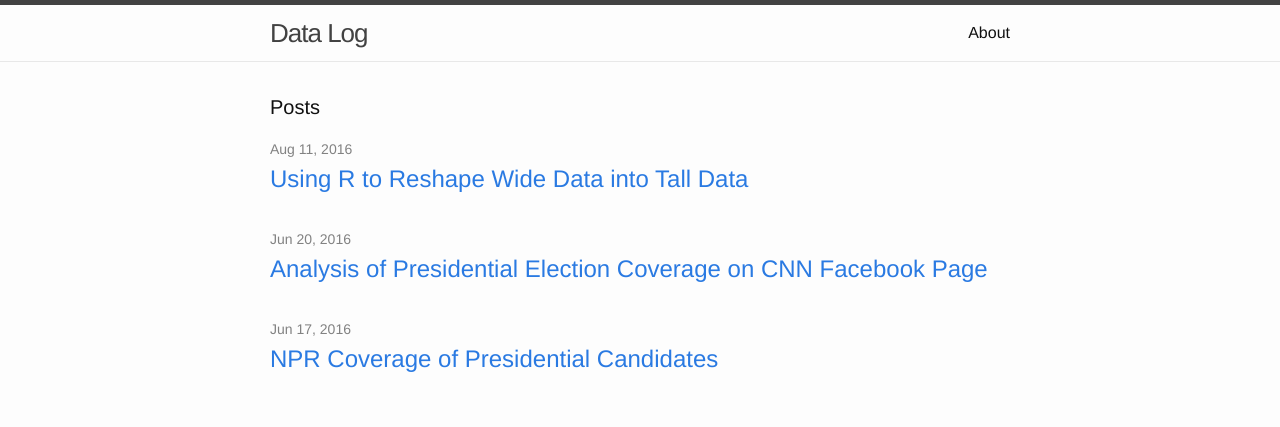
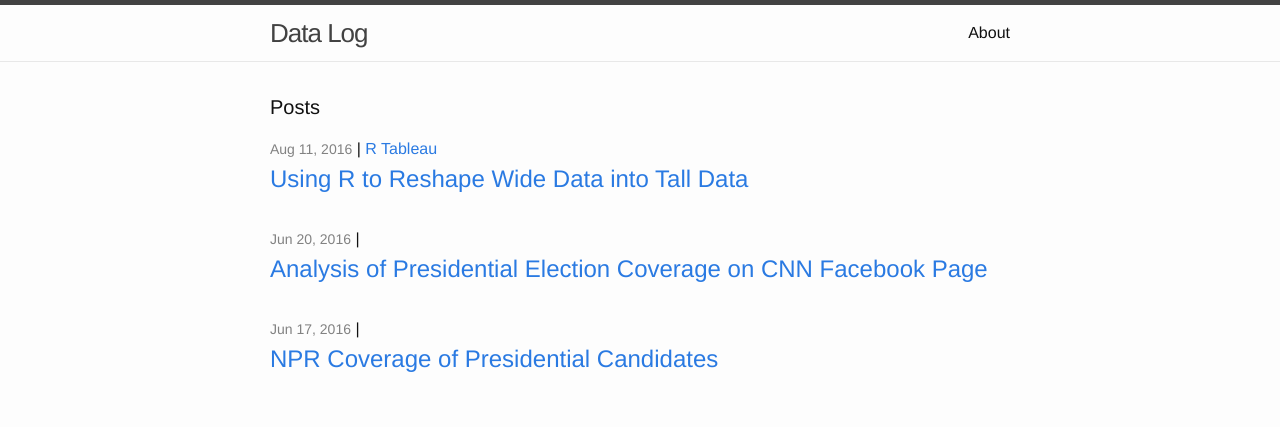
Before and after one commit to johntilelli/johntilelli.github.io, a Jekyll site: the page built from index.html, in a window 1280 px wide. Shown: the top 427 px of the page. Built offline with Jekyll 4.4.1, drawn with Linux system fonts in a browser that asks for light colours.

Commit message:
Update index.html

```diff
--- a/index.html
+++ b/index.html
@@ -26,7 +26,12 @@ layout: default
   <ul class="post-list">
     {% for post in site.posts %}
       <li>
-        <span class="post-meta">{{ post.date | date: "%b %-d, %Y" }} {{ tag }} </span>
+        <span class="post-meta">{{ post.date | date: "%b %-d, %Y" }}</span>
+          {% if post.tags %} |
+          {% for tag in post.tags %}
+          <a href="{{ site.baseurl }}{{ site.tag_page }}#{{ tag | slugify }}" class="post-tag">{{ tag }}</a>
+          {% endfor %}
+          {% endif %}
 
         <h2>
           <a class="post-link" href="{{ post.url | prepend: site.baseurl }}">{{ post.title }}</a>
```
